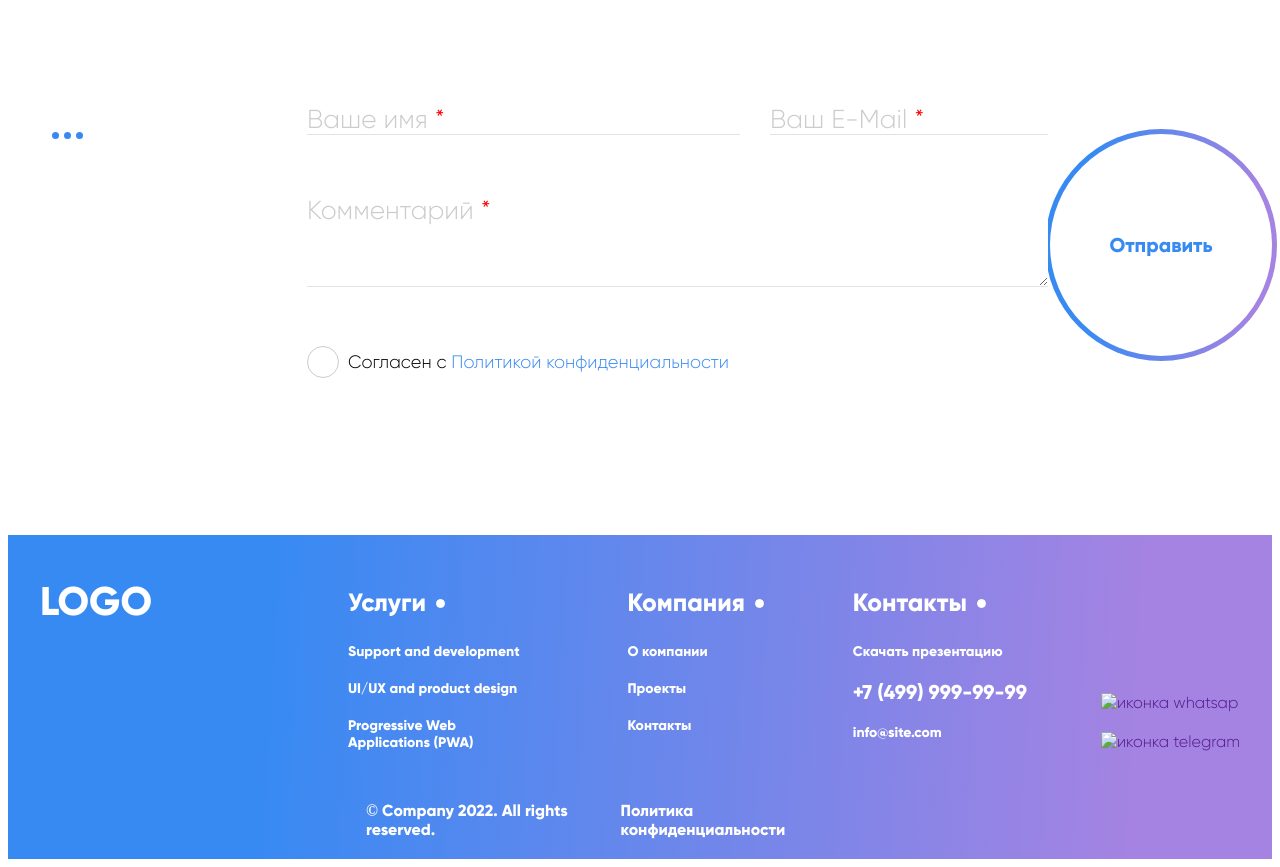
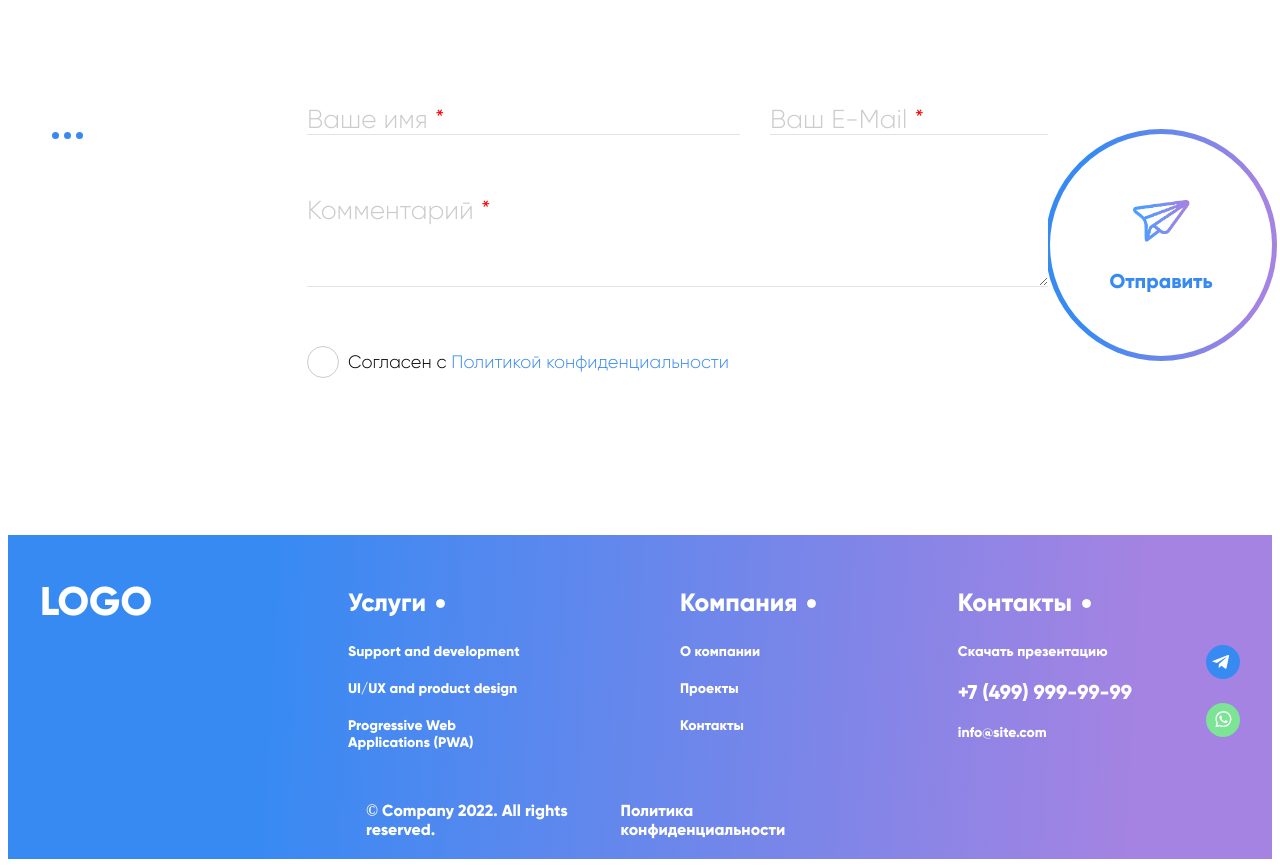
Before and after one commit to NataliaVozhdaeva/contact_form, a plain HTML site: page index.html in a window 1280 px wide. Shown: the part 422-1289 px from the top of the page. Drawn offline with Linux system fonts and the light colour scheme.

Commit message:
desktop+animation done

```diff
--- a/index.html
+++ b/index.html
@@ -47,8 +47,8 @@
           <span class="hidden">Предыдущий пункт меню</span>
         </button>
       </aside>
-
-      <form method="post" action="some url" class="main_form" id="contact-form">
+      <!-- method="post" action="some url" -->
+      <form class="main_form" id="contact-form">
         <legend class="legend">Главная - <b>Контакты</b></legend>
         <div class="form-container">
           <h1 class="contact-form_title">Мы рядом</h1>
@@ -63,7 +63,6 @@
                 type="text"
                 class="contact-form_input contact-form_input__name input"
                 name="name"
-                required
               />
               <label for="name" class="contact-form_label"> Ваше имя </label>
             </div>
@@ -73,7 +72,6 @@
                 type="text"
                 class="contact-form_input contact-form_input__email input"
                 name="email"
-                required
               />
               <label for="email" class="contact-form_label"> Ваш E-Mail </label>
             </div>
@@ -83,7 +81,6 @@
                 type="text"
                 class="contact-form_input contact-form_input__comment input"
                 name="comment"
-                required
               ></textarea>
               <label
                 for="comment"
@@ -113,7 +110,14 @@
           </fieldset>
         </div>
         <button type="submit" class="btn contact-form_submit-btn">
-          Отправить
+          <img
+            width="57"
+            height="42"
+            src="./img/icons/air.png"
+            alt="иконка самолета"
+            class="submit-btn_img"
+          />
+          <span class="submit-button_text">Отправить</span>
         </button>
       </form>
     </main>
@@ -176,21 +180,25 @@
           </ul>
         </nav>
         <ul class="messengers list">
-          <li class="messenger_item__whatsapp">
-            <a href="" class="link messenger_link"
-              ><img
-                src=""
-                alt="иконка whatsap"
-                class="messenger_icon__whatsapp"
-            /></a>
+          <li class="messengers_item messengers_item__telegram">
+            <a href="" class="link messengers_link messengers_link__telegram">
+              <img
+                alt="иконка telegram"
+                width="34"
+                height="34"
+                src="./img/icons/tg.svg"
+              />
+            </a>
           </li>
-          <li class="messenger_item__telegram">
-            <a href="" class="link messenger_link"
-              ><img
-                src=""
-                alt="иконка telegram"
-                class="messenger_icon__telegram"
-            /></a>
+          <li class="messengers_item messengers_item__whatsapp">
+            <a href="" class="link messengers_link messengers_link__whatsapp">
+              <img
+                alt="иконка whatsapp"
+                width="34"
+                height="34"
+                src="./img/icons/wa.svg"
+              />
+            </a>
           </li>
         </ul>
       </div>
@@ -202,4 +210,5 @@
       </div>
     </footer>
   </body>
+  <script src="./scripts/main.js"></script>
 </html>
--- /dev/null
+++ b/scripts/main.js
@@ -0,0 +1,12 @@
+const form = document.querySelector('.main_form');
+const btnText = document.querySelector('.submit-button_text');
+const btnImg = document.querySelector('.submit-btn_img');
+
+form.onsubmit = (e) => {
+  e.preventDefault();
+  btnImg.classList.add('sendedMessage');
+  setTimeout(() => {
+    btnText.textContent = 'Ваше сообщение отправлено!';
+    btnImg.classList.add('non-display');
+  }, '700');
+};
--- a/styles/footer.css
+++ b/styles/footer.css
@@ -26,7 +26,7 @@
 }
 
 .footer_nav-container {
-  margin: 10px 74px 50px 196px;
+  margin: 10px 74px var(--desktop-gap) 196px;
   flex-grow: 1;
 }
 
@@ -88,7 +88,7 @@
   flex-direction: column;
   justify-content: flex-end;
   row-gap: var(--row-gap);
-  margin-bottom: var(--desktop-gap);
+  margin-bottom: 60px;
 }
 
 .footer_bottom {
--- a/styles/main.css
+++ b/styles/main.css
@@ -177,6 +177,11 @@
   font-weight: 800;
   font-size: 20px;
   line-height: 20px;
+  display: flex;
+  flex-direction: column;
+  row-gap: 29px;
+  justify-content: center;
+  align-items: center;
 }
 
 .contact-form_submit-btn::before {
@@ -199,3 +204,35 @@
 .contact-form_submit-btn:hover::before {
   background: var(--blue-text-color);
 }
+
+.contact-form_submit-btn:hover > .submit-btn_img {
+  position: absolute;
+  animation: plane-hover 0.2s linear forwards;
+}
+
+.contact-form_submit-btn:target {
+  transform: rotateX(90deg) translateZ(50%);
+}
+
+.contact-form_submit-btn:hover > .sendedMessage {
+  animation: fly-away 0.5s linear forwards;
+}
+
+@keyframes plane-hover {
+  0% {
+    transform: translate(0px, -40px) scale(1);
+  }
+
+  100% {
+    transform: translate(55px, -65px) scale(1.5);
+  }
+}
+
+@keyframes fly-away {
+  0% {
+    transform: translate(55px, -45px) scale(1.5);
+  }
+  100% {
+    transform: translate(140px, -140px) scale(0);
+  }
+}
--- a/styles/styles.css
+++ b/styles/styles.css
@@ -55,6 +55,10 @@ body {
   visibility: hidden;
 }
 
+.non-display {
+  display: none;
+}
+
 .input {
   border: none;
   border-bottom: 1px solid #e2e2e2;
```
Also changed, not shown: img/icons/SampleLinkedSprite.html (deleted, +0 -9 lines), img/icons/LinkedSprite.svg (deleted), img/icons/air.png (added), img/icons/airplane.svg (deleted).
